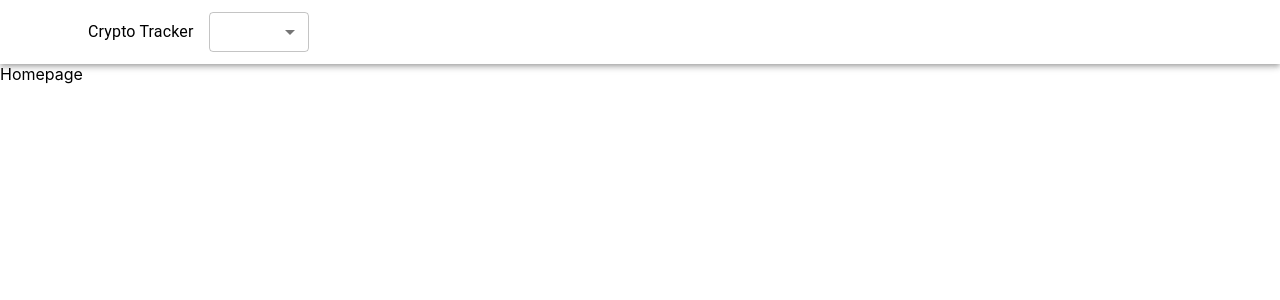
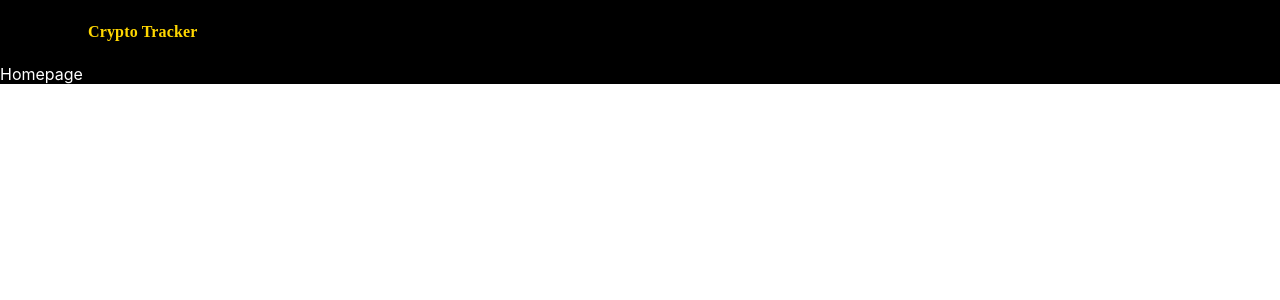
Before and after one commit to anbee123/crypto-watchlist, a React (Create React App) app: page / in a window 1280 px wide. Shown: the top 300 px of the page. Built offline with nearby package versions, Linux system fonts and the light colour scheme; a web font is replaced by a local one.

Commit message:
working on header logo

```diff
--- a/src/App.js
+++ b/src/App.js
@@ -6,20 +6,21 @@ import './App.css';
 import { makeStyles} from 'tss-react/mui'
 
 
+const useStyles = makeStyles()(() => {
+  return {
+    App: {
+      backgroundColor: 'black',
+      color: 'white',
+    },
+  };
+});
+
 function App() {
-  const useStyles = makeStyles(()=> ({
-    App: {
-backgroundColor: "#14161a",
-color: "white",
-minHeight: "100vh",
-    }
-  }));
-const classes = useStyles()
-
-
+  const { classes } = useStyles();
 
 
   return (
+
     <div className="App">
       < BrowserRouter >
         <div className= {classes.App}>
--- a/src/Components/Header.js
+++ b/src/Components/Header.js
@@ -2,13 +2,28 @@
 import { AppBar, Toolbar, Typography, Select, MenuItem } from "@mui/material";
 import { Container } from "@mui/system";
 import React from "react";
+import { makeStyles} from 'tss-react/mui'
+
+const useStyles = makeStyles()(() => {
+    return {
+    title: {
+        flex:1,
+        color: 'gold',
+        fontFamily: 'Monstserrat',
+        fontWeight: 'bold',
+        cursor: 'pointer',
+      },
+    };
+  });
+
 
  const Header =() =>{
+    const { classes } = useStyles();
     return (
 <AppBar color= 'transparent' position='static'>
 <Container>
     <Toolbar>
-        <Typography> Crypto Tracker </Typography>
+        <Typography className={classes.title}> Crypto Tracker </Typography>
         <Select
         variant="outlined"
         style={{
```
